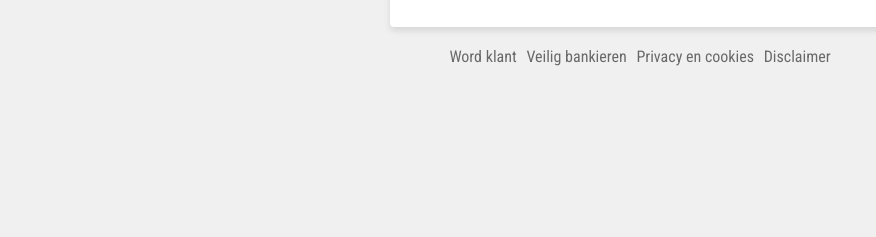
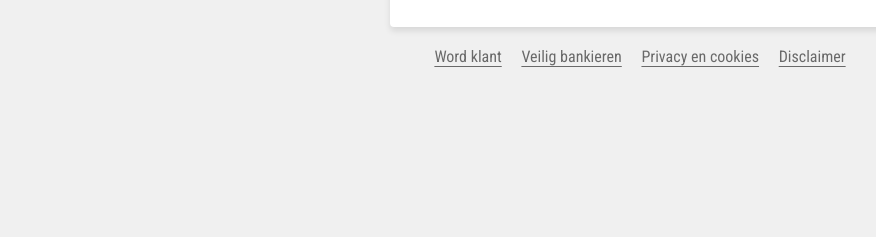
Before and after one commit to Anuar24399/anuar24399.github.io, a plain HTML site: page T/ing.html in a window 1280 px wide. Shown: the part 563-800 px from the top of the page, 0-876 px from the left. Drawn offline with Linux system fonts and the light colour scheme.

Commit message:
Add files via upload

```diff
--- a/T/ing.css
+++ b/T/ing.css
@@ -167,7 +167,7 @@ input[type="password"] {
   font-size: 16px;
   color: #696969;
 }
-.footer-links span {
+.footer-links a {
   color: #696969;
   text-decoration: underline;
   text-underline-offset: 4px;
```
